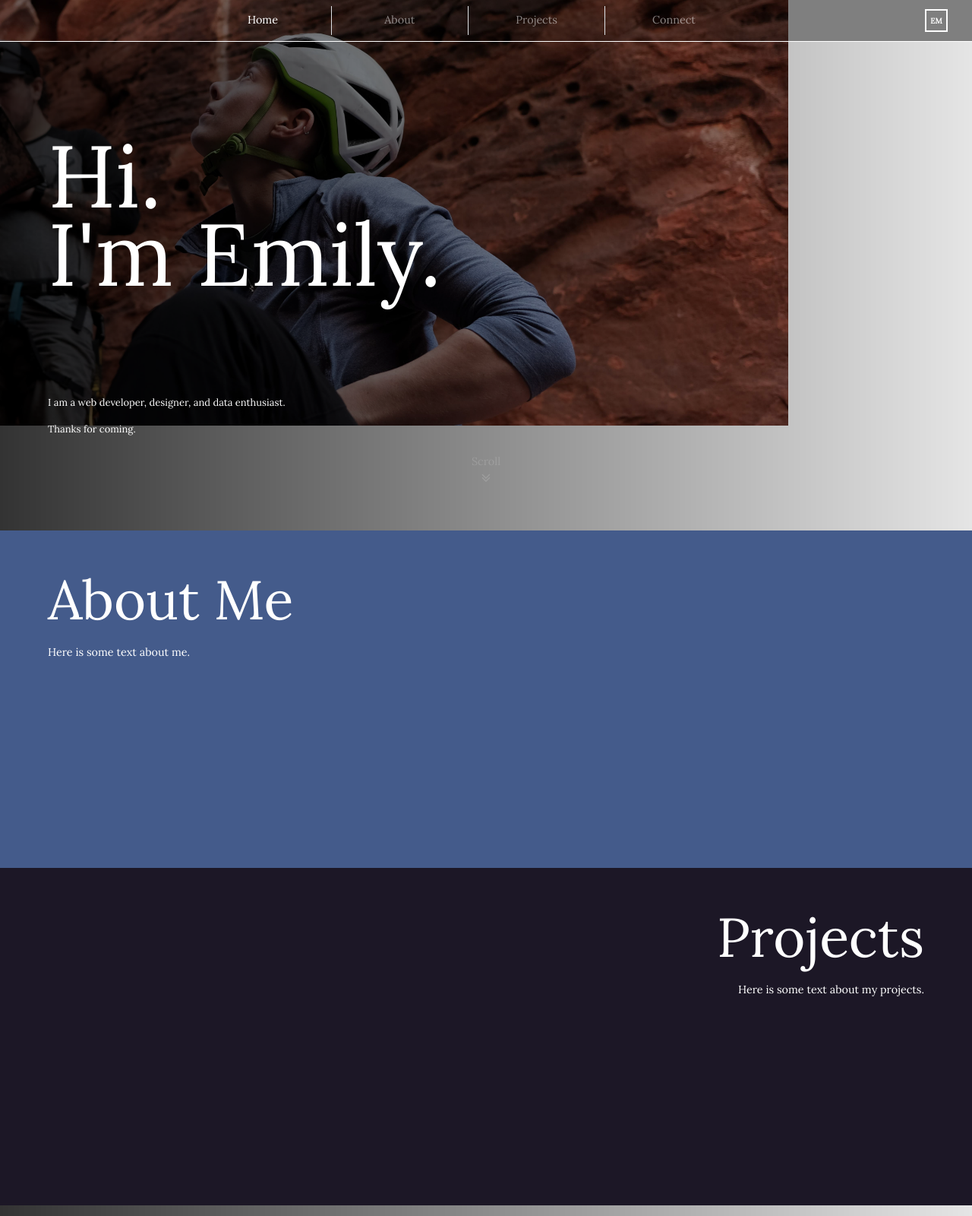
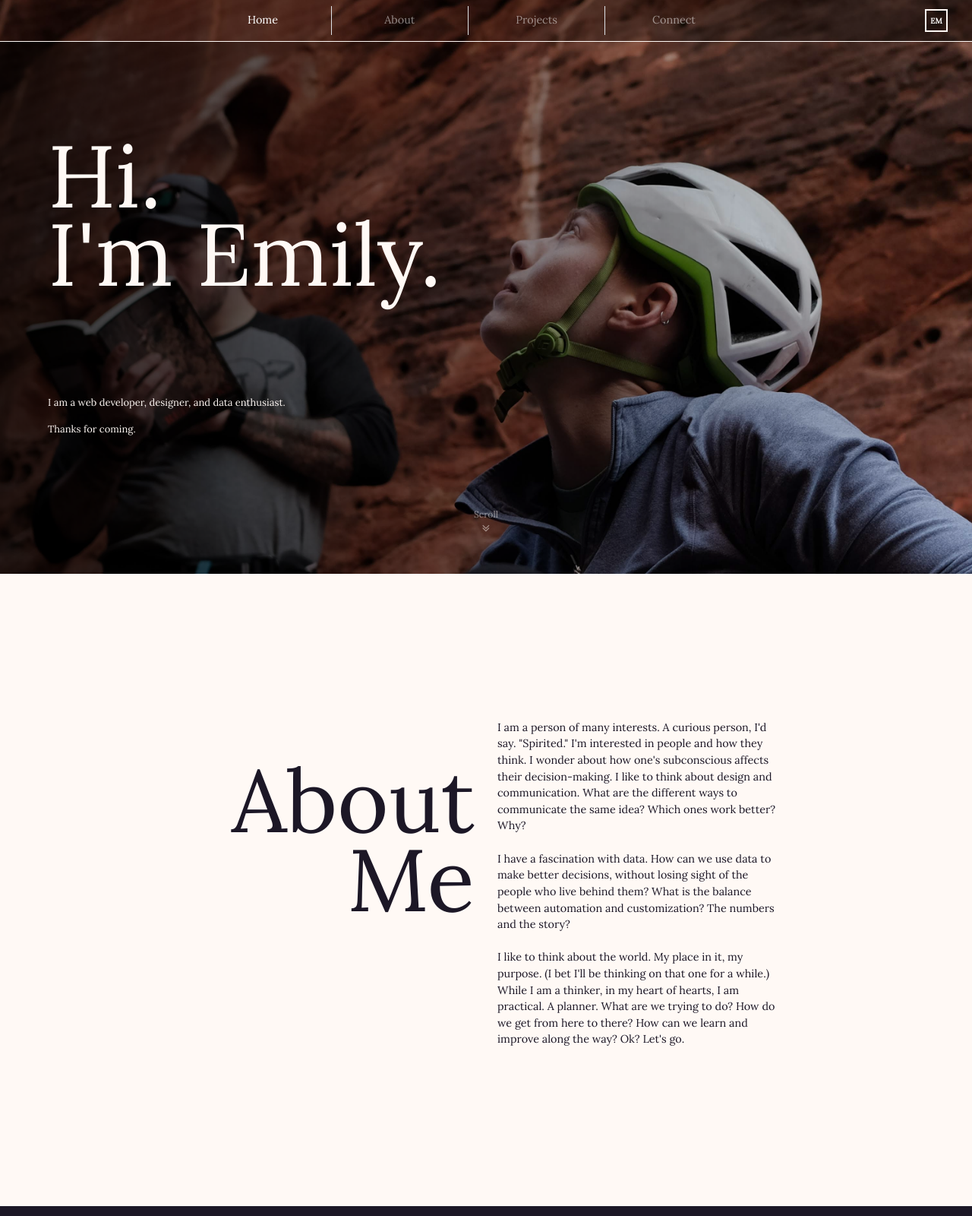
Before and after one commit to eamckinney/old-portfoliopage-html-v2, a website: page index.html in a window 1280 px wide. Shown: the top 1600 px of the page at 76% size. Drawn offline with nearby package versions, Linux system fonts and the light colour scheme.

Commit message:
Finished scroll, About Me, started Projects

```diff
--- a/css/styles.scss
+++ b/css/styles.scss
@@ -4,18 +4,21 @@ $color-teal: #3CADD7;
 $color-purple: #9593D9;
 $color-lightest-gray: #DEE2E6;
 $color-deep-blue: #1C1726;
+$color-offwhite: #fff9f5;
 
 //$bodyfont: 'EB Garamond', serif;
 $bodyfont: 'Lora', ;
 $titlefont: 'Lora', ;
 //$titlefont: 'Gochi Hand', ;
 
+
+
 #bg {
     position: fixed;
     top: -30%;
     left: -30%;
-    width: 100%;
-    height: 100%;
+    width: 160%;
+    height: 160%;
 
 }
   #bg img {
@@ -34,7 +37,7 @@ $titlefont: 'Lora', ;
 body {
     font-family: $bodyfont;
     font-size: .9em;
-    color: white;
+    color: $color-offwhite;
 }
 
 h1, h2, h3 {
@@ -46,7 +49,7 @@ h1, h2, h3 {
 
 h1 {
     font-size: 8em;
-    color: white;
+
 }
 
 h2 {
@@ -101,7 +104,7 @@ h2 {
     height: 30px;
     display: block;
     overflow: visible;
-    border: 2px solid white;
+    border: 2px solid $color-offwhite;
     position: relative;
     transform:rotate(0deg);
     transition: transform .4s ease-in-out;
@@ -173,6 +176,7 @@ h2 {
         padding-top: 10%;
         padding-bottom: 10%;
         line-height: .9em;
+        color: $color-offwhite;
     }
 
     .sub-heading {
@@ -184,24 +188,29 @@ h2 {
 }
 
 #scroll {
-    color: rgba(255, 255, 255, 0.5);
+    opacity: 0.5;
     width: 15%;
     animation-name: scroll;
+    animation-delay: 3s;
     animation-duration: 2.5s;
     animation-timing-function: ease-out;
     animation-iteration-count: 3;
     transition: transform 1s;
 }
 @keyframes scroll {
-  0% { opacity: 0; }
-  10% { transform: translateY(0); opacity: .5; }
-  100% { transform: translateY(15px); opacity: 0;}
+
+  0% { transform: translateY(0); opacity: .5; }
+  50% { transform: translateY(20px); opacity: .5; }
+  100% { transform: translateY(0px); opacity: .5; }
+
 }
 
+#scroll:hover {
+    animation-play-state: paused;
+    cursor: pointer;
+    position: relative;
+    transform: translateY(20px);
 
-#scroll:hover {
-    position: relative;
-    transform: translate(0px, 20px);
 }
 
 
@@ -209,13 +218,30 @@ h2 {
 
 
 .first-block {
-    background-color: $color-blue;
-    padding-bottom: 20%;
+    background-color: $color-offwhite;
+    color: $color-deep-blue;
+    padding: 15% 20%;
+
+    h1 {
+        line-height: .9em;
+        padding: 15% 0%;
+    }
+
+
 }
+
 
 .second-block {
     background-color: $color-deep-blue;
-    padding-bottom: 20%;
+    padding: 10% 0%;
+
+    .project-box {
+        padding: 15% 0;
+        //color: $color-deep-blue;
+
+
+    }
+
 }
 
 .third-block {
@@ -227,7 +253,7 @@ h2 {
     background-color: rgba(0,0,0,.7);
     padding-bottom: 5%;
     border-style: solid;
-    border-color: white;
+    border-color: $color-offwhite;
     //margin-left: 20%;
     //margin-right: 20%;
 }
@@ -235,13 +261,13 @@ h2 {
 .site-footer {
 
     a:link {
-        color: white;
+        color: $color-offwhite;
         background-color: transparent;
         text-decoration: underline;
       }
 
     a:visited {
-        color: white;
+        color: $color-offwhite;
         background-color: transparent;
         text-decoration: underline;
       }
@@ -261,5 +287,5 @@ h2 {
 }
 
 .fa-social {
-    color: white;
+    color: $color-offwhite;
 }
--- a/index.html
+++ b/index.html
@@ -47,12 +47,12 @@
 
     <div class="container-fluid">
         <div class="row">
-            <div class="col intro-block" id="Home">
+            <div class="col intro-block pb-3" id="Home">
                 <div data-aos="fade-up" data-aos-delay="500" data-aos-duration="1000">
-                    <h1 class="text-left main-heading ml-5">Hi.<br>I'm Emily.</h1>
+                    <h1 class="text-left main-heading pl-5">Hi.<br>I'm Emily.</h1>
                     <div>
-                        <p class="sub-heading ml-5" data-aos="fade-up" data-aos-delay="1500" data-aos-duration="1000">I am a web developer, designer, and data enthusiast.</p>
-                        <p class="sub-heading ml-5" data-aos="fade-up" data-aos-delay="2500" data-aos-duration="1000">Thanks for coming.</p>
+                        <p class="sub-heading pl-5" data-aos="fade-up" data-aos-delay="1500" data-aos-duration="1000">I am a web developer, designer, and data enthusiast.</p>
+                        <p class="sub-heading pl-5 pb-5" data-aos="fade-up" data-aos-delay="2500" data-aos-duration="1000">Thanks for coming.</p>
                     </div>
                 </div>
             </div>
@@ -60,8 +60,8 @@
         <div class="row ">
 
             <div class="col intro-block pb-5">
-                <div class="text-center mx-auto" id="scroll" >
-                    <p>Scroll<br><i class="fa fa-lg fa-angle-double-down"></i></p>
+                <div class="text-center mx-auto" id="scroll">
+                    <a href="#About"></a><p style="font-size:12px" data-aos="fade-up" data-aos-delay="3000" data-aos-duration="2000">Scroll<br><i class="fa fa-lg fa-angle-double-down"></i></p></a>
                 </div>
             </div>
 
@@ -69,20 +69,54 @@
     </div>
 
     <div class="container-fluid">
-        <div class="row">
-            <div class="col first-block" id="About">
-                <h2 class="mt-5 ml-5 text-white" data-aos="fade-up" data-aos-duration="1000">About Me</h2>
-                <p class="mt-3 ml-5 text-white" data-aos="fade-up" data-aos-duration="1000">Here is some text about me.</p>
+        <div class="row" id="About">
+            <div class="col first-block">
+                <div class="row">
+                    <div class="col">
+                        <h1 class="text-right" data-aos="fade-up" data-aos-duration="1000">About<br>Me</h1>
+                    </div>
+                    <div class="col">
+                        <p class="text-left" data-aos="fade-up" data-aos-duration="1000">
+                            I am a person of many interests. A curious person, I'd say. "Spirited." I'm interested in people and how they think.
+                            I wonder about how one's subconscious affects their decision-making. I like to think about design and
+                            communication. What are the different ways to communicate the same idea? Which ones work better? Why?
+                            <br><br>
+                            I have a fascination with data. How can we use data to make better decisions, without losing sight of
+                            the people who live behind them? What is the balance between automation and customization? The numbers
+                            and the story?
+                            <br><br>
+                            I like to think about the world. My place in it, my purpose. (I bet I'll be thinking on that one for a while.)
+                            While I am a thinker, in my heart of hearts, I am practical. A planner. What are we trying to do? How do we
+                            get from here to there? How can we learn and improve along the way? Ok? Let's go.
+                        </p>
+                        <!--img class="img-fluid about-image" src="img/em-and-bailey-2.jpg" alt="Emily and her dog, Bailey"/-->
+                    </div>
+                </div>
             </div>
+
+
+
         </div>
     </div>
 
     <div class="container-fluid">
         <div class="row">
-            <div class="col second-block" id="Projects">
-                <h2 class="mt-5 mr-5 text-white text-right" data-aos="fade-up" data-aos-duration="1000">Projects</h2>
-                <p class="mt-3 mr-5 text-white text-right" data-aos="fade-up" data-aos-duration="1000">Here is some text about my projects.</p>
+            <div class="col second-block">
+                <div class="row align-items-center">
+                    <div class="col my-5 ml-5 px-3 second-block border border-light project-box">
+                        <p>An image with text overlayed, click to learn more?</p>
+                    </div>
+                    <div class="col my-5 ml-5 second-block border border-light project-box">
+
+                    </div>
+
+                    <div class="col second-block" id="Projects">
+                        <h2 class="mx-5 text-left" data-aos="fade-up" data-aos-duration="1000">Projects</h2>
+                        <p class="mx-5 text-left" data-aos="fade-up" data-aos-duration="1000">Here is some text about my projects.</p>
+                    </div>
+                </div>
             </div>
+
         </div>
     </div>
 
@@ -92,8 +126,8 @@
             <div class="col" id="Connect">
                 <div class="third-block">
                     <div class="connect py-4 text-center">
-                        <h2 class="text-white text-center">Let's Connect.</h2>
-                        <p class="text-white text-center">
+                        <h2 class="text-center">Let's Connect.</h2>
+                        <p class="text-center">
                             You can reach me at <a href="mailto:emily.a.mckinney@gmail.com">emily.a.mckinney@gmail.com</a>.
                             <br><br>
                         </p>
--- a/js/script.js
+++ b/js/script.js
@@ -32,11 +32,12 @@ $(document).ready(function () {
         } // End if
     });
 
+
     $('#scroll').click(function(e) {
 
         e.preventDefault();
         $('html, body').animate({
-            scrollTop: 500
+            scrollTop: 800
         }, 500);
     });
 
```
Also changed, not shown: css/styles.css, img/em-and-bailey-2.jpg (renamed from img/em-and-bailey-1.jpg).
